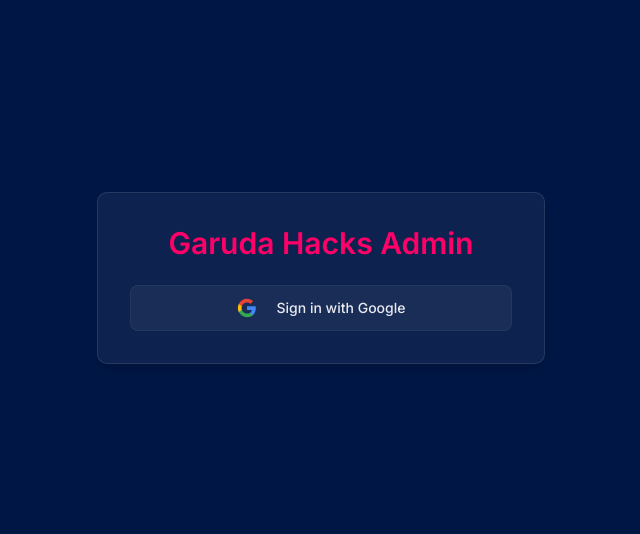
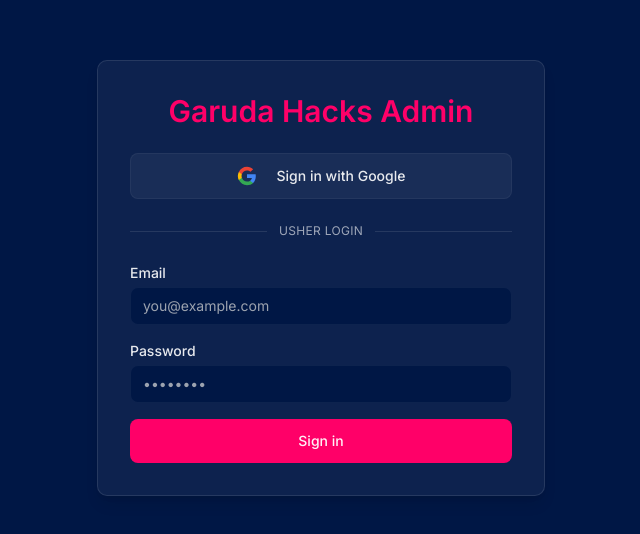
Before and after one commit to GarudaHacks/gh-admin, a Next.js app: page /tables in a window 1280 px wide. Shown: the part 122-656 px from the top of the page, without its empty margins (319-959 px from the left). Built offline with nearby package versions, Linux system fonts and the light colour scheme; no server answers.

Commit message:
refine login with email password

```diff
--- a/components/LoginForm.tsx
+++ b/components/LoginForm.tsx
@@ -7,8 +7,11 @@ import LoadingSpinner from "@/components/LoadingSpinner";
 export default function LoginForm() {
   const [error, setError] = useState("");
   const [loading, setLoading] = useState(false);
+  const [emailLoading, setEmailLoading] = useState(false);
+  const [email, setEmail] = useState("");
+  const [password, setPassword] = useState("");
 
-  const { signInWithGoogle } = useAuth();
+  const { signIn, signInWithGoogle } = useAuth();
 
   const handleGoogleSignIn = async () => {
     setError("");
@@ -26,6 +29,26 @@ export default function LoginForm() {
       setLoading(false);
     }
   };
+
+  const handleEmailSignIn = async (e: React.FormEvent) => {
+    e.preventDefault();
+    setError("");
+    setEmailLoading(true);
+
+    try {
+      await signIn(email, password);
+    } catch (error: unknown) {
+      if (error instanceof Error) {
+        setError(error.message);
+      } else {
+        setError("An unexpected error occurred");
+      }
+    } finally {
+      setEmailLoading(false);
+    }
+  };
+
+  const busy = loading || emailLoading;
 
   return (
     <div className="min-h-screen flex items-center justify-center bg-background">
@@ -47,7 +70,7 @@ export default function LoginForm() {
             <div>
               <button
                 onClick={handleGoogleSignIn}
-                disabled={loading}
+                disabled={busy}
                 className="group relative w-full flex flex-row gap-2 justify-center items-center py-3 px-4 border border-input text-sm font-medium rounded-md text-card-foreground bg-card hover:bg-accent hover:opacity-80 focus:outline-none focus:ring-2 focus:ring-offset-2 focus:ring-primary disabled:opacity-50 disabled:cursor-not-allowed transition-colors"
               >
                 {loading ? (
@@ -75,6 +98,68 @@ export default function LoginForm() {
                 {loading ? "Signing in..." : "Sign in with Google"}
               </button>
             </div>
+
+            <div className="flex items-center gap-3">
+              <div className="h-px flex-1 bg-border" />
+              <span className="text-xs uppercase tracking-wide text-muted-foreground">
+                Usher login
+              </span>
+              <div className="h-px flex-1 bg-border" />
+            </div>
+
+            <form onSubmit={handleEmailSignIn} className="space-y-4">
+              <div className="space-y-1">
+                <label
+                  htmlFor="email"
+                  className="block text-sm font-medium text-card-foreground"
+                >
+                  Email
+                </label>
+                <input
+                  id="email"
+                  type="email"
+                  autoComplete="email"
+                  required
+                  value={email}
+                  onChange={(e) => setEmail(e.target.value)}
+                  disabled={busy}
+                  className="w-full px-3 py-2 border border-input rounded-md bg-background text-card-foreground text-sm focus:outline-none focus:ring-2 focus:ring-primary disabled:opacity-50 disabled:cursor-not-allowed"
+                  placeholder="you@example.com"
+                />
+              </div>
+
+              <div className="space-y-1">
+                <label
+                  htmlFor="password"
+                  className="block text-sm font-medium text-card-foreground"
+                >
+                  Password
+                </label>
+                <input
+                  id="password"
+                  type="password"
+                  autoComplete="current-password"
+                  required
+                  value={password}
+                  onChange={(e) => setPassword(e.target.value)}
+                  disabled={busy}
+                  className="w-full px-3 py-2 border border-input rounded-md bg-background text-card-foreground text-sm focus:outline-none focus:ring-2 focus:ring-primary disabled:opacity-50 disabled:cursor-not-allowed"
+                  placeholder="••••••••"
+                />
+              </div>
+
+              <button
+                type="submit"
+                disabled={busy}
+                className="w-full flex justify-center items-center py-3 px-4 text-sm font-medium rounded-md text-primary-foreground bg-primary hover:opacity-90 focus:outline-none focus:ring-2 focus:ring-offset-2 focus:ring-primary disabled:opacity-50 disabled:cursor-not-allowed transition-colors"
+              >
+                {emailLoading ? (
+                  <LoadingSpinner size="sm" center={false} text="" />
+                ) : (
+                  "Sign in"
+                )}
+              </button>
+            </form>
           </div>
         </div>
       </div>
--- a/contexts/AuthContext.tsx
+++ b/contexts/AuthContext.tsx
@@ -78,6 +78,15 @@ export const AuthProvider = ({ children }: AuthProviderProps) => {
   };
 
   const signIn = async (email: string, password: string) => {
+    // Email/password login is reserved for non-@garudahacks.com accounts
+    // (ushers). @garudahacks.com staff are Google Workspace accounts and must
+    // use "Sign in with Google".
+    if (email.trim().toLowerCase().endsWith("@garudahacks.com")) {
+      throw new Error(
+        'Please use "Sign in with Google" for @garudahacks.com accounts.'
+      );
+    }
+
     try {
       const cred = await signInWithEmailAndPassword(auth, email, password);
       const resolved = await resolveRole(cred.user);
```
